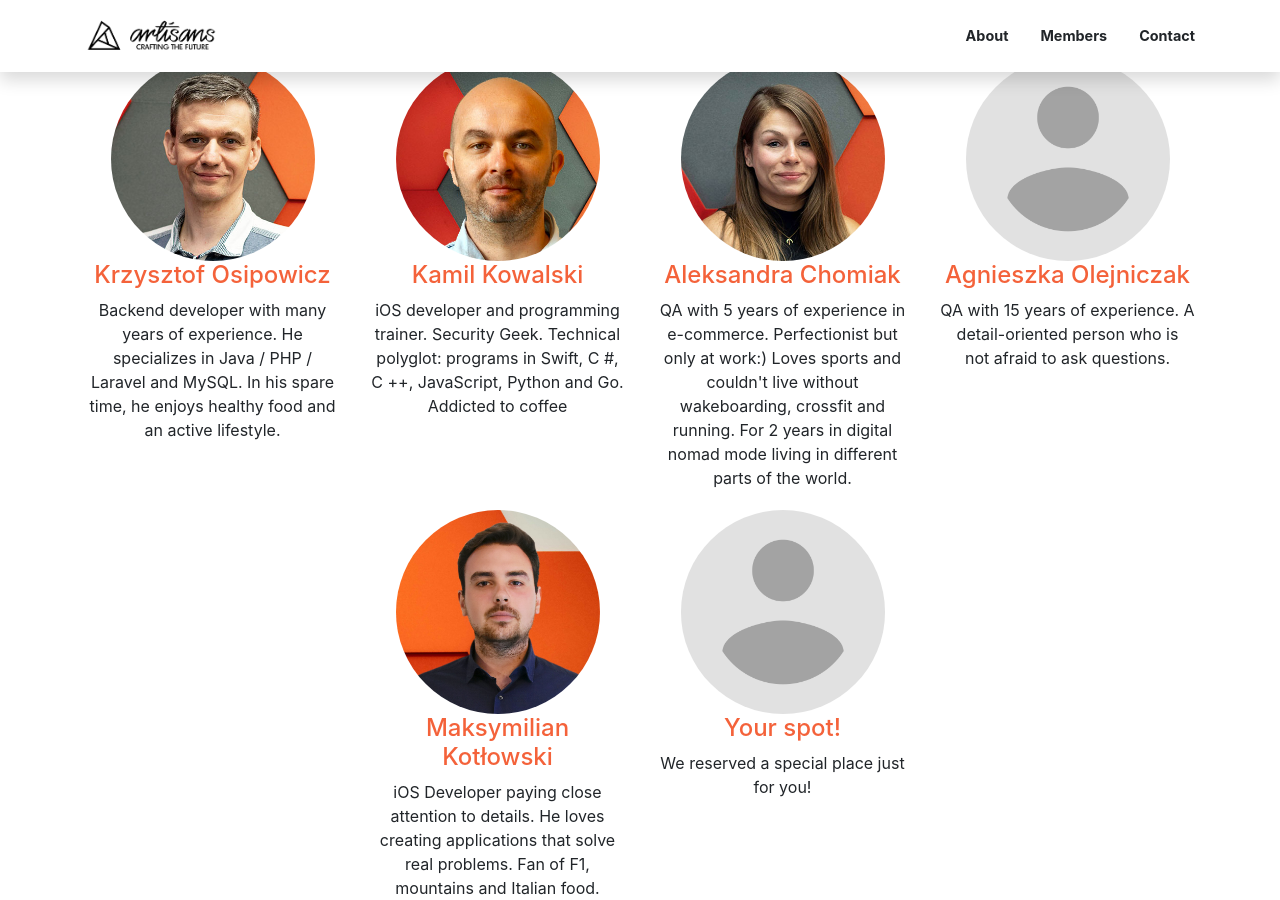
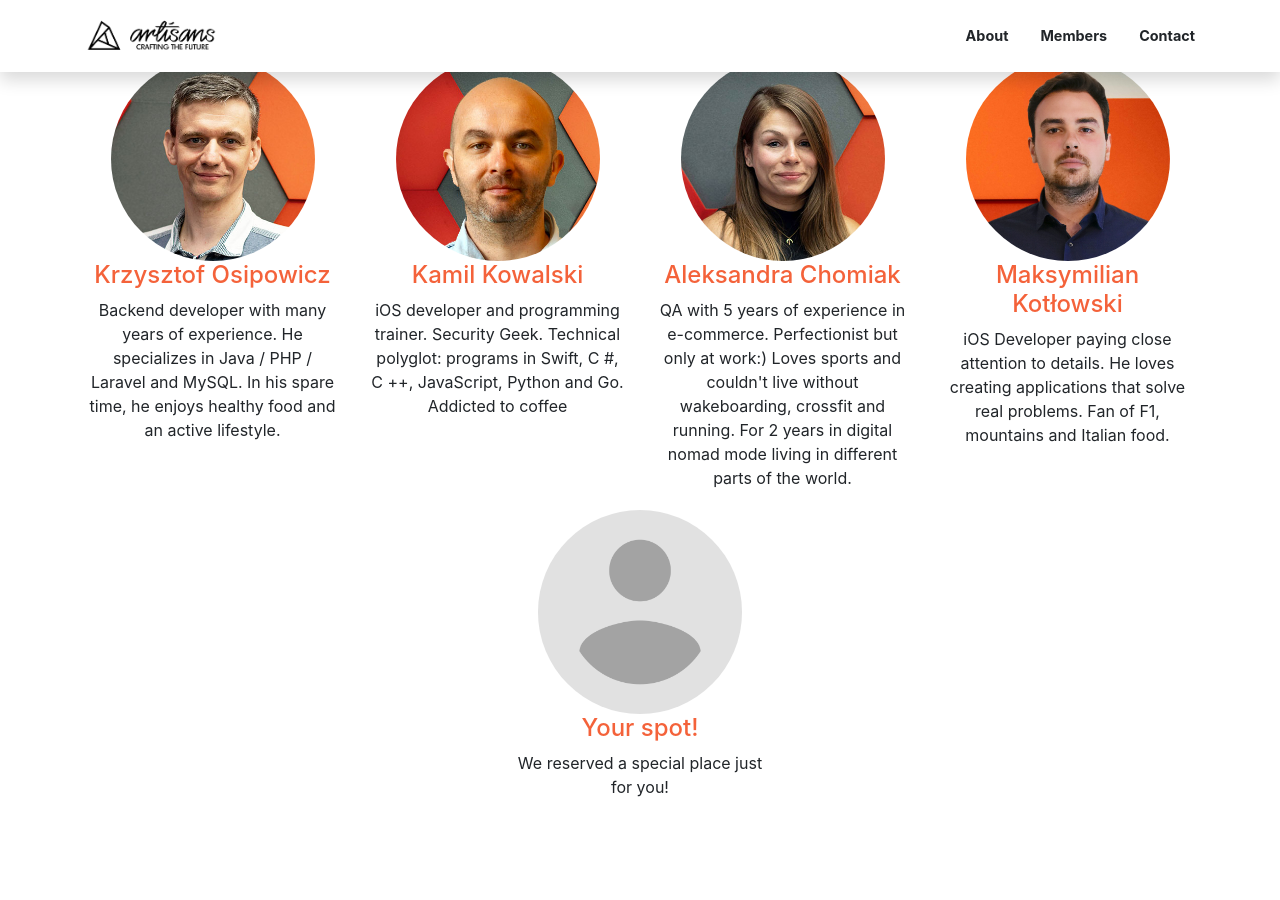
Before and after one commit to artisans-io/artisans-io.github.io, a Jekyll site: the page built from members.md, in a window 1280 px wide and 900 px high, scrolled down 897 px. Built offline with Jekyll 4.4.1, drawn with Linux system fonts in a browser that asks for light colours.

Commit message:
Update members.yml

```diff
--- a/_data/members.yml
+++ b/_data/members.yml
@@ -28,10 +28,6 @@ members:
     text: QA with 5 years of experience in e-commerce. Perfectionist but only at work:) Loves sports and couldn't live without wakeboarding, crossfit and running. For 2 years in digital nomad mode living in different parts of the world.
     image: /assets/photos/members/aleksandra-chomiak.jpg
     url: '#'
-  - title: Agnieszka Olejniczak
-    text: QA with 15 years of experience. A detail-oriented person who is not&nbsp;afraid to ask questions.
-    image: /assets/photos/members/placeholder.png
-    url: '#'
   - title: Maksymilian Kotłowski
     text: iOS Developer paying close attention to details. He loves creating applications that solve real problems. Fan of F1, mountains and Italian food.
     image: /assets/photos/members/maksymilian-kotlowski.jpg
```
